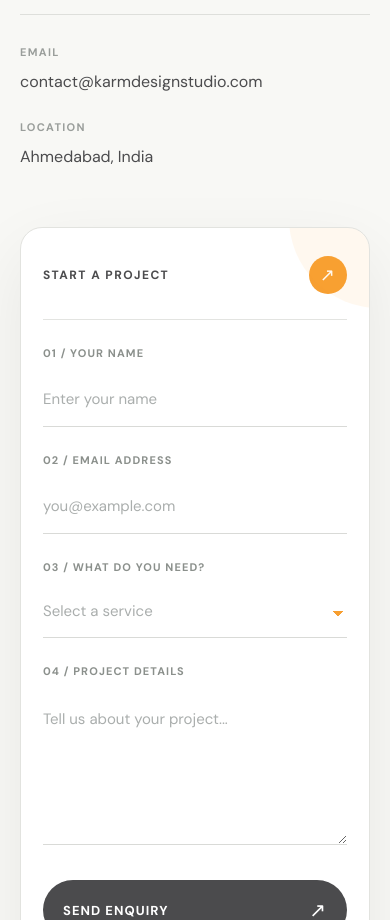
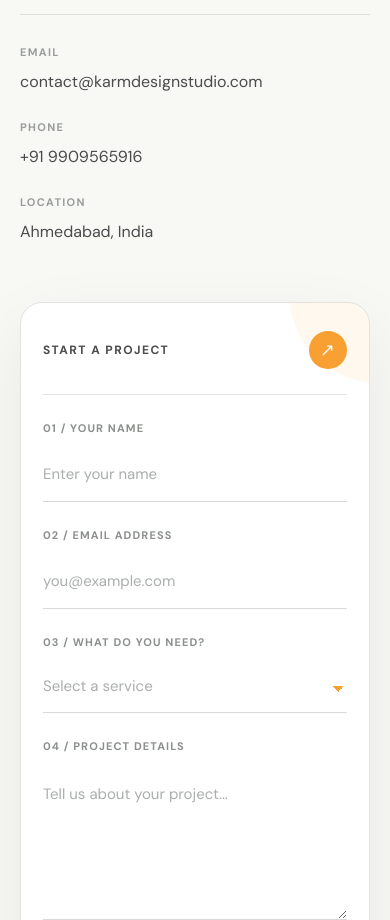
Before and after one commit to Mihir0407/portfolio-website, a Vue app: page / in a window 390 px wide. Shown: the part 7100-8020 px from the top of the page. Built offline with nearby package versions, Linux system fonts and the light colour scheme.

Commit message:
updated the phone number

```diff
--- a/src/sections/Contact/Contact.vue
+++ b/src/sections/Contact/Contact.vue
@@ -39,6 +39,15 @@
               contact@karmdesignstudio.com
             </a>
           </div>
+          <!-- PHONE -->
+  <div class="detail-item">
+    <span class="detail-label">PHONE</span>
+
+    <a href="tel:+919XXXXXXXXX">
+      +91 9909565916
+    </a>
+  </div>
+
 
           <div class="detail-item">
             <span class="detail-label">LOCATION</span>
```
